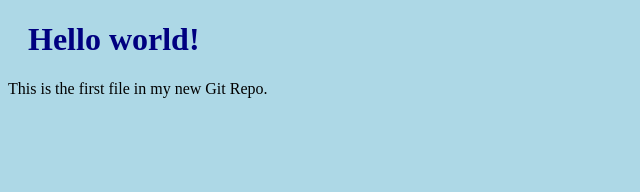
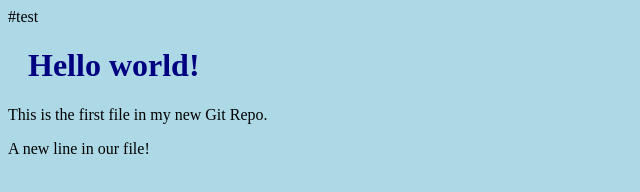
Before and after one commit to isaca0315/w3-school-git, a plain HTML site: page index.html in a window 1280 px wide. Shown: the whole page, without its empty margins (0-640 px from the left). Drawn offline with Linux system fonts and the light colour scheme.

Commit message:
Updated index.html with a new line

```diff
--- a/index.html
+++ b/index.html
@@ -5,9 +5,10 @@
 <link rel="stylesheet" href="bluestyle.css">
 </head>
 <body>
-
+#test
 <h1>Hello world!</h1>
 <p>This is the first file in my new Git Repo.</p>
+<p>A new line in our file!</p>
 
 </body>
 </html>
```
